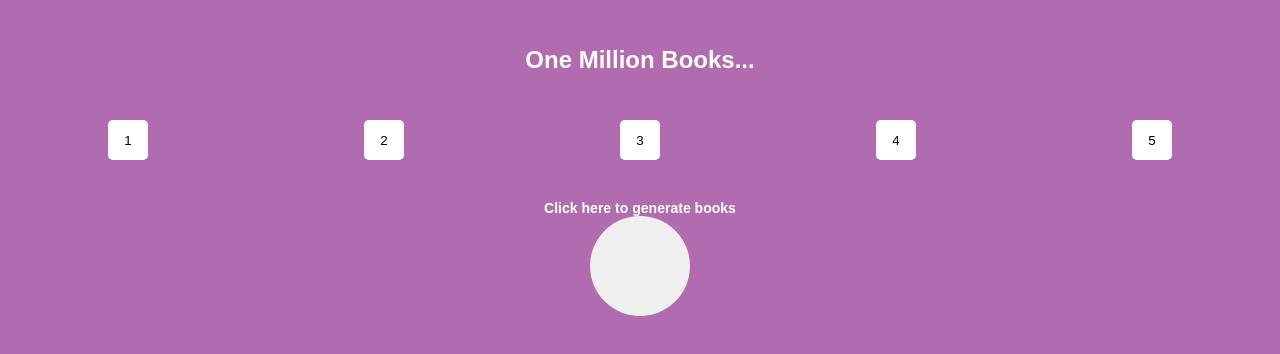
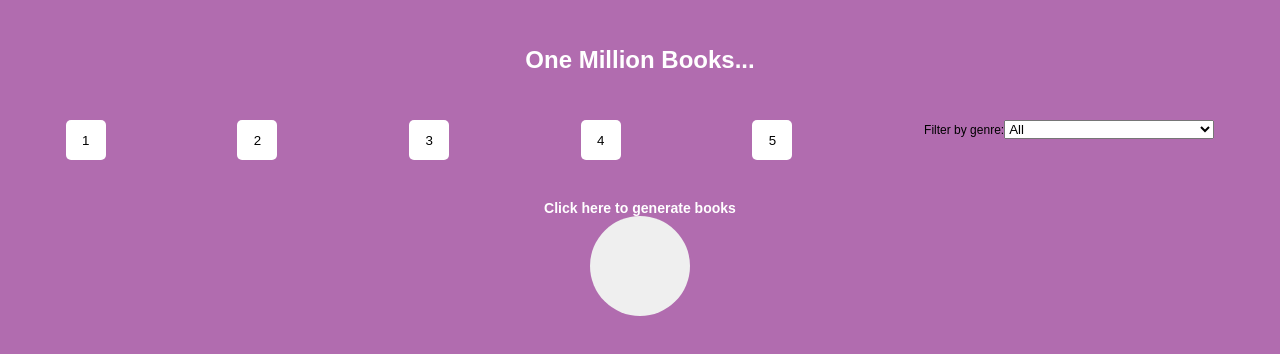
Before and after one commit to melanienolan/one-million-books, a React (Create React App) app: page / in a window 1280 px wide. Shown: the top 354 px of the page. Built offline with nearby package versions, Linux system fonts and the light colour scheme.

Commit message:
add filter component and filter by genre method, add book object

```diff
--- a/src/App.js
+++ b/src/App.js
@@ -2,6 +2,7 @@ import React, { Component } from 'react';
 import faker from 'faker';
 import { genres } from './mockDB';
 import BookList from './Components/BookList';
+import Filter from './Components/Filter';
 import logo from './logo.svg';
 import './App.css';
 
@@ -13,7 +14,8 @@ class App extends Component {
     this.state = {
       books: [],
       genres: [],
-      isLoading: true
+      isLoading: true,
+      selectedGenre: ''
     };
   }
 
@@ -24,6 +26,7 @@ class App extends Component {
     //     isLoading: false
     //   });
     // });
+
     this.setState({
       genres,
       isLoading: false
@@ -39,7 +42,13 @@ class App extends Component {
         return txt.charAt(0).toUpperCase() + txt.substr(1).toLowerCase();
       });
     };
-    const genres = this.state.genres;
+    let { genres } = this.state;
+    // remove All from list of genres
+    genres = genres.slice(1);
+
+    const book = {
+      visible: 1
+    };
 
     const books = [...Array(numberOfBooks)].map((x, i) => {
       const id = i;
@@ -50,17 +59,14 @@ class App extends Component {
       const authorGender = Math.floor(Math.random() * 2) ? 'male' : 'female';
       const genre = genres[Math.floor(Math.random() * genres.length)];
       const published = faker.date.past(100).toISOString().substr(0, 10);
-      return Object.assign(
-        {},
-        {
+      return Object.assign({}, book, {
         id,
         title,
         authorName,
         authorGender,
         genre,
         published
-        }
-      );
+      });
     });
     this.setState({
       books
@@ -89,6 +95,23 @@ class App extends Component {
       books
     });
   }
+  filterByGenre(e) {
+    e.preventDefault();
+    const selectedGenre = e.target.value;
+    let { books } = this.state;
+    books = books.map(book => {
+      if (selectedGenre === 'All' || book.genre === selectedGenre) {
+        book.visible = 1;
+      } else {
+        book.visible = 0;
+      }
+      return book;
+    });
+    this.setState({
+      selectedGenre,
+      books
+    });
+  }
 
   render() {
     if (this.state.isLoading) {
@@ -105,6 +128,11 @@ class App extends Component {
             <button onClick={() => this.sortBooks('author', 1)}>3</button>
             <button onClick={() => this.sortBooks('author', 0)}>4</button>
             <button>5</button>
+            <Filter
+              genres={this.state.genres}
+              selectedGenre={this.state.selectedGenre}
+              filterByGenre={e => this.filterByGenre(e)}
+            />
           </section>
           {this.state.books.length < numberOfBooks
             ? <main className="book--container-empty">
```
Lines whose indentation alone changed are shown as unchanged.
